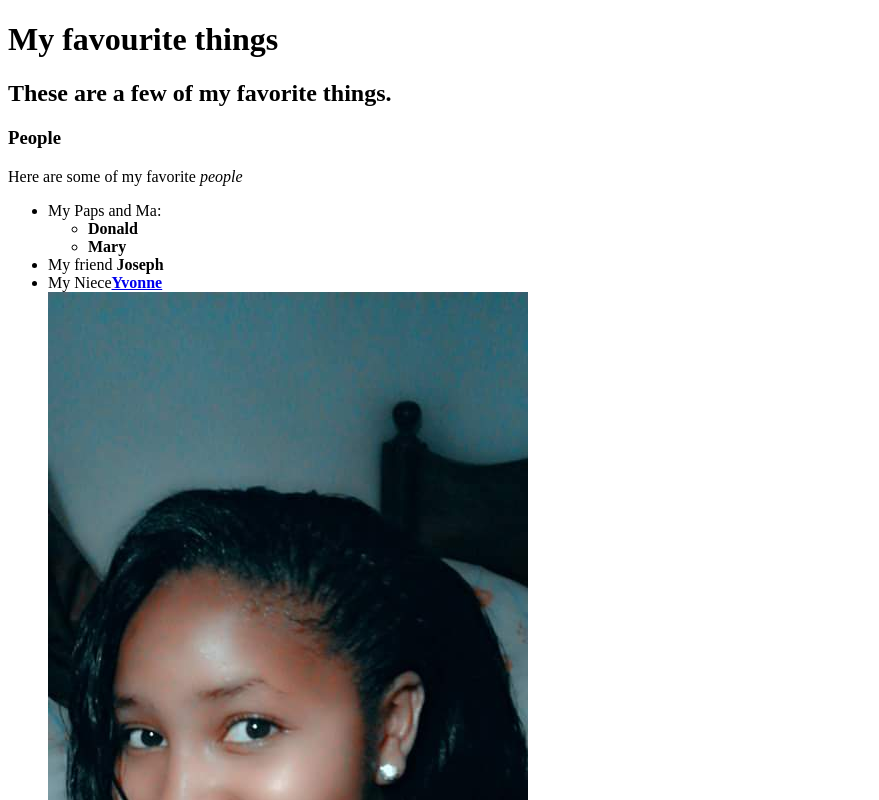
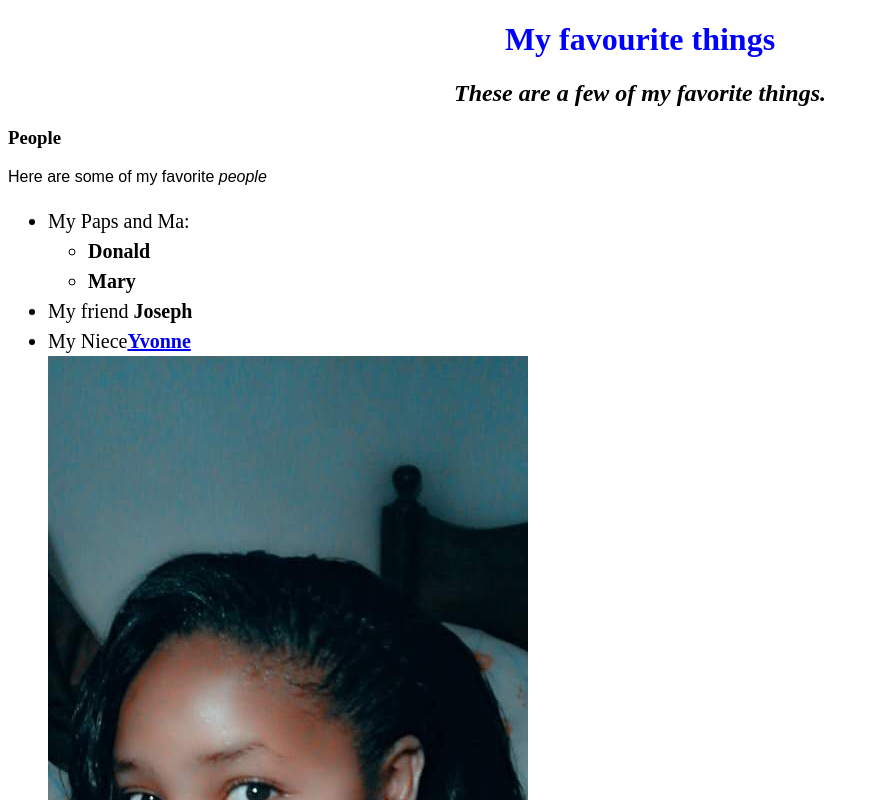
Before and after one commit to wmbotela/my-first-webpage, a plain HTML site: page favourite-things.html in a window 1280 px wide. Shown: the top 800 px of the page, without its empty margins (0-879 px from the left). Drawn offline with Linux system fonts and the light colour scheme.

Commit message:
adds css to html folders and creates dir readme and css

```diff
--- /dev/null
+++ b/css/styles.css
@@ -0,0 +1,18 @@
+h1 {
+  color: blue;
+  text-align: center;
+}
+
+h2 {
+  font-style: italic;
+  text-align: center;
+}
+
+p {
+  font-family: sans-serif;
+}
+
+ul {
+  font-size: 20px;
+  line-height: 30px;
+}
--- a/favourite-things.html
+++ b/favourite-things.html
@@ -1,6 +1,7 @@
 <!DOCTYPE html>
 <html>
   <head>
+    <link href="css/styles.css" rel="stylesheet" type="text/css">
     <title>Williams favorite things</title>
   </head>
   <body>
```
Also changed, not shown: my-first-webpage.html (+1 -0 lines), 1 other file.
